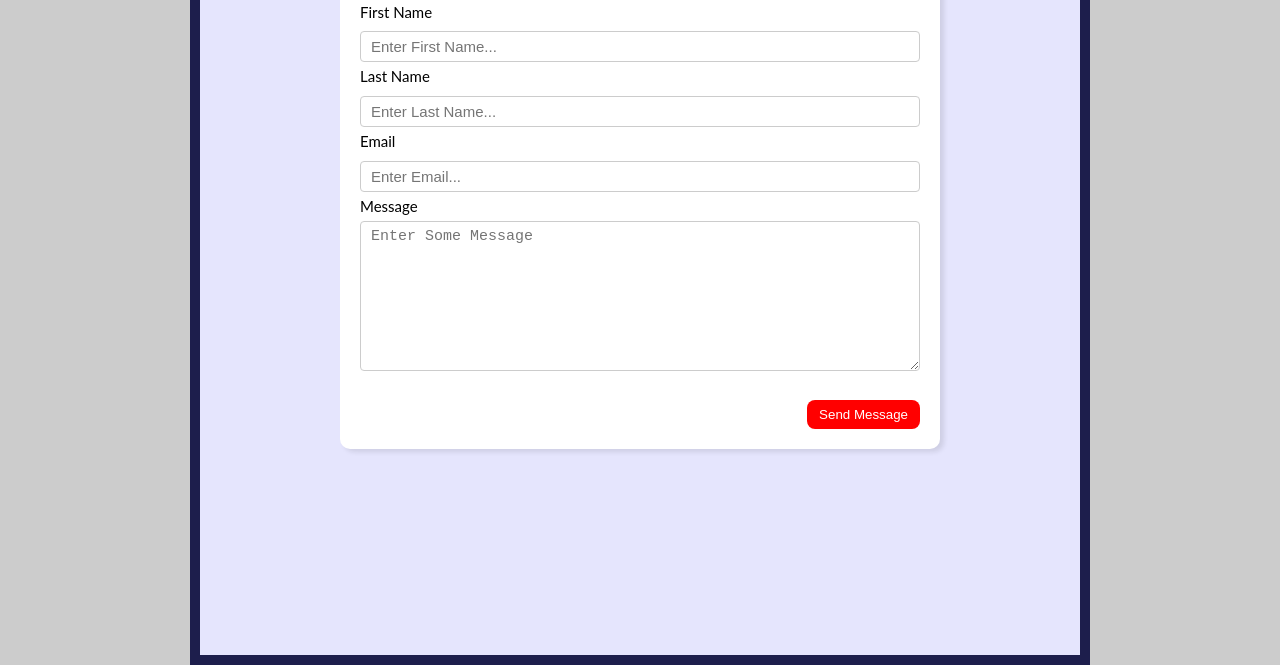
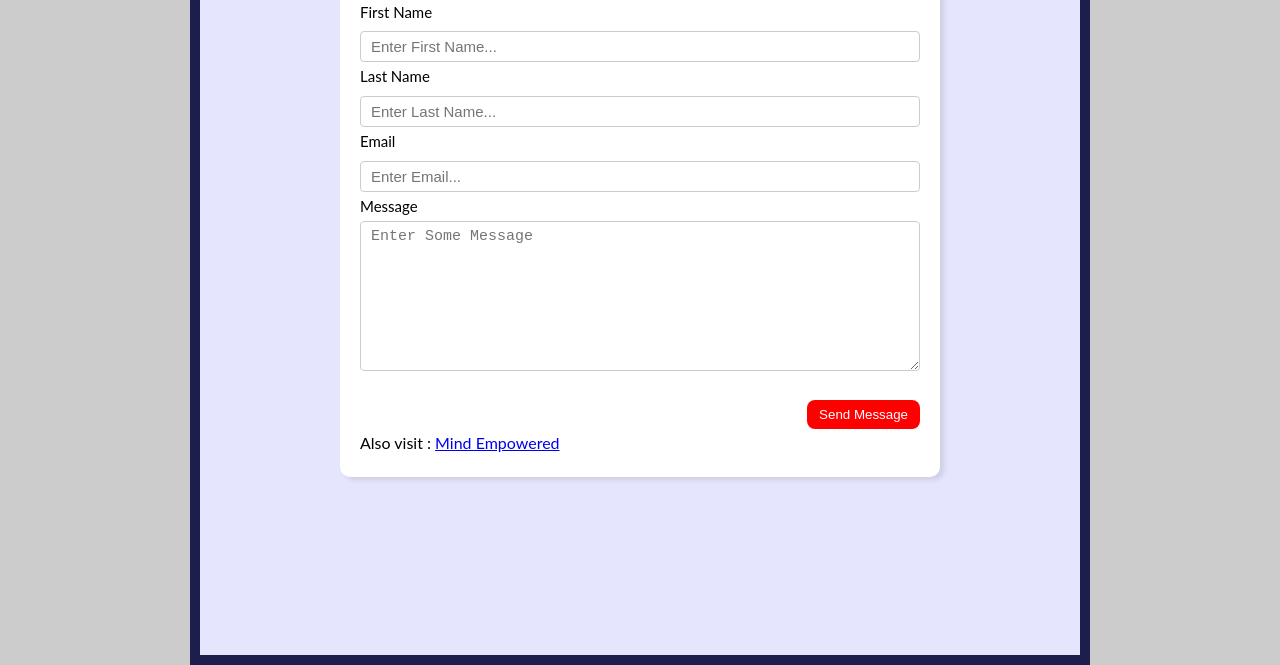
Before and after one commit to Priyankakumari2003/learning-html-css, a plain HTML site: page contact.html in a window 1280 px wide. Shown: the part 164-829 px from the top of the page. Drawn offline with Linux system fonts and the light colour scheme.

Commit message:
ME link is added

```diff
--- a/contact.html
+++ b/contact.html
@@ -59,6 +59,7 @@
               <button type="submit">Send Message</button>
             </div>
           </form>
+          <p>Also visit : <a href="https://www.mind-empowered.org/" target="_blank">Mind Empowered</a></p>
 
 </body>
 </html>
```
